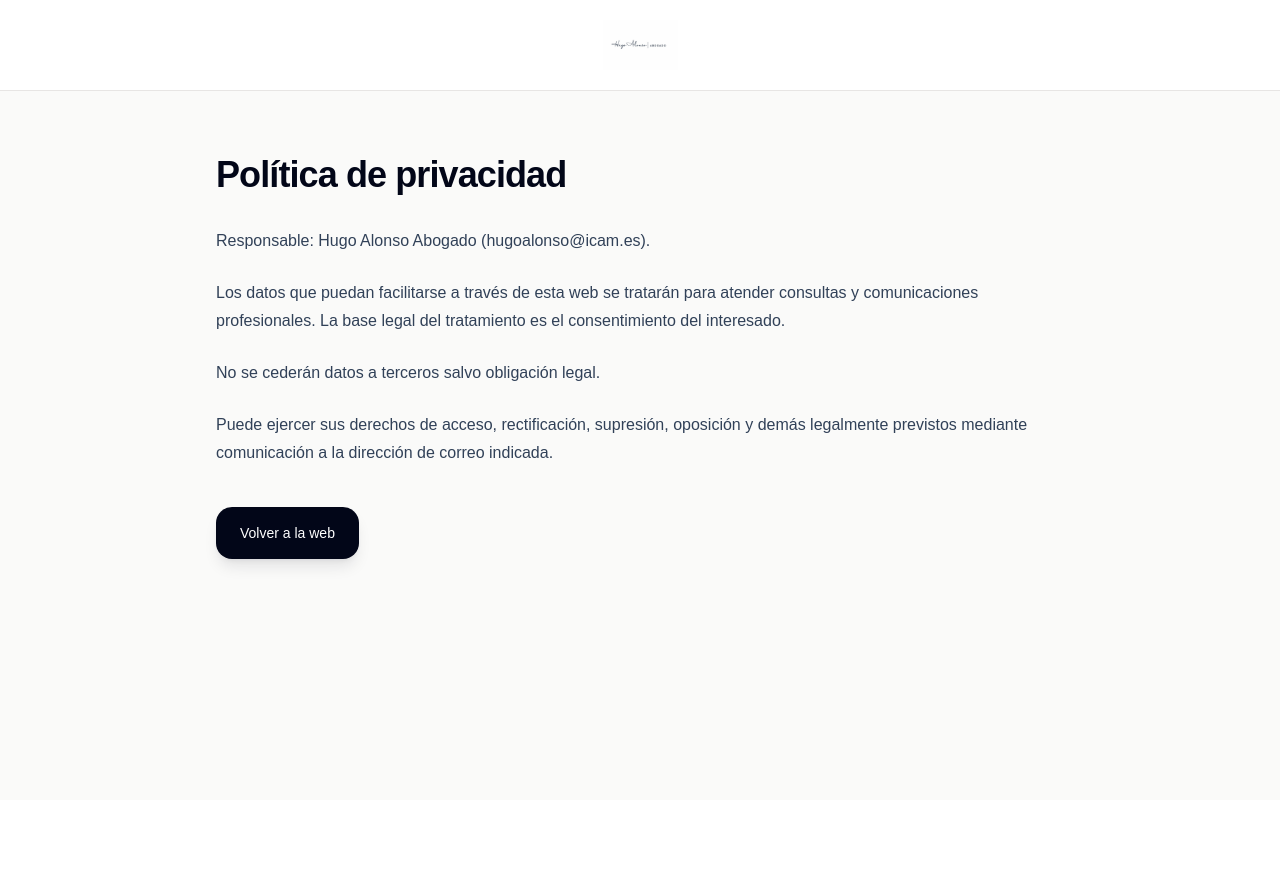
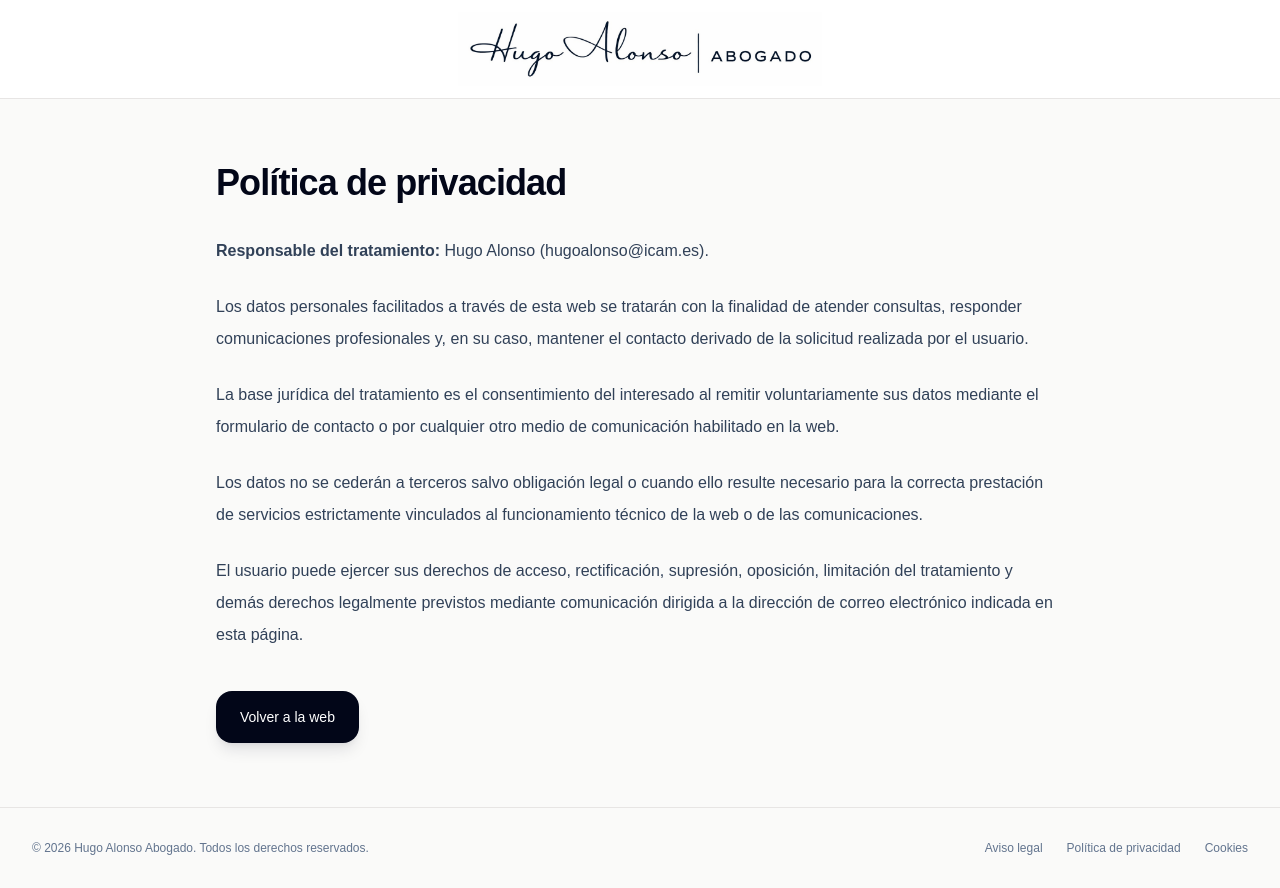
Before and after one commit to HugoAG73/hugo-alonso-web, a Next.js app: page /politica-privacidad in a window 1280 px wide. Before the commit the page ends 800 px from the top, so only its background shows below. Built offline with nearby package versions, Linux system fonts and the light colour scheme.

Commit message:
Ajustadas páginas legales y logo

```diff
--- a/app/aviso-legal/page.tsx
+++ b/app/aviso-legal/page.tsx
@@ -4,15 +4,15 @@ export default function AvisoLegalPage() {
   return (
     <main className="min-h-screen bg-stone-50 text-slate-900">
       <header className="border-b border-stone-200 bg-white">
-  <div className="mx-auto flex max-w-7xl items-center justify-center px-6 py-5 lg:px-8">
+        <div className="mx-auto flex max-w-7xl items-center justify-center px-6 py-3 lg:px-8">
           <a href="/" aria-label="Ir a la página principal">
             <Image
-        src="/logo-header.png"
+              src="/logo-header-cropped.png"
               alt="Hugo Alonso Abogado"
-        width={260}
-        height={60}
-        className="h-[50px] w-auto"
+              width={1180}
+              height={240}
               priority
+              className="h-[64px] w-auto md:h-[74px]"
             />
           </a>
         </div>
@@ -23,17 +23,21 @@ export default function AvisoLegalPage() {
           Aviso legal
         </h1>
 
-        <div className="mt-8 space-y-6 text-base leading-7 text-slate-700">
+        <div className="mt-8 space-y-6 text-base leading-8 text-slate-700">
           <p>
-            Titular: Hugo Alonso Abogado
+            <strong>Titular:</strong> Hugo Alonso
             <br />
-            Actividad: Ejercicio de la abogacía
+            <strong>Nombre comercial o denominación del sitio web:</strong> Hugo
+            Alonso Abogado
             <br />
-            Domicilio: Calle Guillermo de Osma núm. 5, bajo 1, C.P. 28045 Madrid
+            <strong>Actividad:</strong> Ejercicio de la abogacía
             <br />
-            Email: hugoalonso@icam.es
+            <strong>Domicilio:</strong> Calle Guillermo de Osma núm. 5, bajo 1,
+            C.P. 28045 Madrid
             <br />
-            Teléfono: 686 310 400
+            <strong>Email:</strong> hugoalonso@icam.es
+            <br />
+            <strong>Teléfono:</strong> 686 310 400
           </p>
 
           <p>
@@ -52,6 +56,23 @@ export default function AvisoLegalPage() {
           </a>
         </div>
       </section>
+
+      <footer className="border-t border-stone-200 bg-stone-50">
+        <div className="mx-auto flex max-w-7xl flex-col gap-4 px-6 py-8 text-xs text-slate-500 lg:flex-row lg:items-center lg:justify-between lg:px-8">
+          <div>© 2026 Hugo Alonso Abogado. Todos los derechos reservados.</div>
+          <div className="flex gap-6">
+            <a href="/aviso-legal" className="hover:text-slate-800">
+              Aviso legal
+            </a>
+            <a href="/politica-privacidad" className="hover:text-slate-800">
+              Política de privacidad
+            </a>
+            <a href="/cookies" className="hover:text-slate-800">
+              Cookies
+            </a>
+          </div>
+        </div>
+      </footer>
     </main>
   );
 }
--- a/app/cookies/page.tsx
+++ b/app/cookies/page.tsx
@@ -4,15 +4,15 @@ export default function CookiesPage() {
   return (
     <main className="min-h-screen bg-stone-50 text-slate-900">
       <header className="border-b border-stone-200 bg-white">
-  <div className="mx-auto flex max-w-7xl items-center justify-center px-6 py-5 lg:px-8">
+        <div className="mx-auto flex max-w-7xl items-center justify-center px-6 py-3 lg:px-8">
           <a href="/" aria-label="Ir a la página principal">
             <Image
-        src="/logo-header.png"
+              src="/logo-header-cropped.png"
               alt="Hugo Alonso Abogado"
-        width={260}
-        height={60}
-        className="h-[50px] w-auto"
+              width={1180}
+              height={240}
               priority
+              className="h-[64px] w-auto md:h-[74px]"
             />
           </a>
         </div>
@@ -23,14 +23,15 @@ export default function CookiesPage() {
           Cookies
         </h1>
 
-        <div className="mt-8 space-y-6 text-base leading-7 text-slate-700">
+        <div className="mt-8 space-y-6 text-base leading-8 text-slate-700">
           <p>
             Esta web utiliza únicamente cookies técnicas necesarias para su
             funcionamiento.
           </p>
 
           <p>
-            No se utilizan cookies publicitarias ni de análisis.
+            No se utilizan cookies publicitarias, de personalización ni de
+            análisis con finalidad comercial o estadística.
           </p>
         </div>
 
@@ -43,6 +44,23 @@ export default function CookiesPage() {
           </a>
         </div>
       </section>
+
+      <footer className="border-t border-stone-200 bg-stone-50">
+        <div className="mx-auto flex max-w-7xl flex-col gap-4 px-6 py-8 text-xs text-slate-500 lg:flex-row lg:items-center lg:justify-between lg:px-8">
+          <div>© 2026 Hugo Alonso Abogado. Todos los derechos reservados.</div>
+          <div className="flex gap-6">
+            <a href="/aviso-legal" className="hover:text-slate-800">
+              Aviso legal
+            </a>
+            <a href="/politica-privacidad" className="hover:text-slate-800">
+              Política de privacidad
+            </a>
+            <a href="/cookies" className="hover:text-slate-800">
+              Cookies
+            </a>
+          </div>
+        </div>
+      </footer>
     </main>
   );
 }
--- a/app/politica-privacidad/page.tsx
+++ b/app/politica-privacidad/page.tsx
@@ -4,15 +4,15 @@ export default function PoliticaPrivacidadPage() {
   return (
     <main className="min-h-screen bg-stone-50 text-slate-900">
       <header className="border-b border-stone-200 bg-white">
-  <div className="mx-auto flex max-w-7xl items-center justify-center px-6 py-5 lg:px-8">
+        <div className="mx-auto flex max-w-7xl items-center justify-center px-6 py-3 lg:px-8">
           <a href="/" aria-label="Ir a la página principal">
             <Image
-        src="/logo-header.png"
+              src="/logo-header-cropped.png"
               alt="Hugo Alonso Abogado"
-        width={260}
-        height={60}
-        className="h-[50px] w-auto"
+              width={1180}
+              height={240}
               priority
+              className="h-[64px] w-auto md:h-[74px]"
             />
           </a>
         </div>
@@ -23,25 +23,38 @@ export default function PoliticaPrivacidadPage() {
           Política de privacidad
         </h1>
 
-        <div className="mt-8 space-y-6 text-base leading-7 text-slate-700">
+        <div className="mt-8 space-y-6 text-base leading-8 text-slate-700">
           <p>
-            Responsable: Hugo Alonso Abogado (hugoalonso@icam.es).
+            <strong>Responsable del tratamiento:</strong> Hugo Alonso
+            (hugoalonso@icam.es).
           </p>
 
           <p>
-            Los datos que puedan facilitarse a través de esta web se tratarán
-            para atender consultas y comunicaciones profesionales. La base legal
-            del tratamiento es el consentimiento del interesado.
+            Los datos personales facilitados a través de esta web se tratarán
+            con la finalidad de atender consultas, responder comunicaciones
+            profesionales y, en su caso, mantener el contacto derivado de la
+            solicitud realizada por el usuario.
           </p>
 
           <p>
-            No se cederán datos a terceros salvo obligación legal.
+            La base jurídica del tratamiento es el consentimiento del interesado
+            al remitir voluntariamente sus datos mediante el formulario de
+            contacto o por cualquier otro medio de comunicación habilitado en la
+            web.
           </p>
 
           <p>
-            Puede ejercer sus derechos de acceso, rectificación, supresión,
-            oposición y demás legalmente previstos mediante comunicación a la
-            dirección de correo indicada.
+            Los datos no se cederán a terceros salvo obligación legal o cuando
+            ello resulte necesario para la correcta prestación de servicios
+            estrictamente vinculados al funcionamiento técnico de la web o de las
+            comunicaciones.
+          </p>
+
+          <p>
+            El usuario puede ejercer sus derechos de acceso, rectificación,
+            supresión, oposición, limitación del tratamiento y demás derechos
+            legalmente previstos mediante comunicación dirigida a la dirección de
+            correo electrónico indicada en esta página.
           </p>
         </div>
 
@@ -54,6 +67,23 @@ export default function PoliticaPrivacidadPage() {
           </a>
         </div>
       </section>
+
+      <footer className="border-t border-stone-200 bg-stone-50">
+        <div className="mx-auto flex max-w-7xl flex-col gap-4 px-6 py-8 text-xs text-slate-500 lg:flex-row lg:items-center lg:justify-between lg:px-8">
+          <div>© 2026 Hugo Alonso Abogado. Todos los derechos reservados.</div>
+          <div className="flex gap-6">
+            <a href="/aviso-legal" className="hover:text-slate-800">
+              Aviso legal
+            </a>
+            <a href="/politica-privacidad" className="hover:text-slate-800">
+              Política de privacidad
+            </a>
+            <a href="/cookies" className="hover:text-slate-800">
+              Cookies
+            </a>
+          </div>
+        </div>
+      </footer>
     </main>
   );
 }
```
Lines whose indentation alone changed are shown as unchanged.
